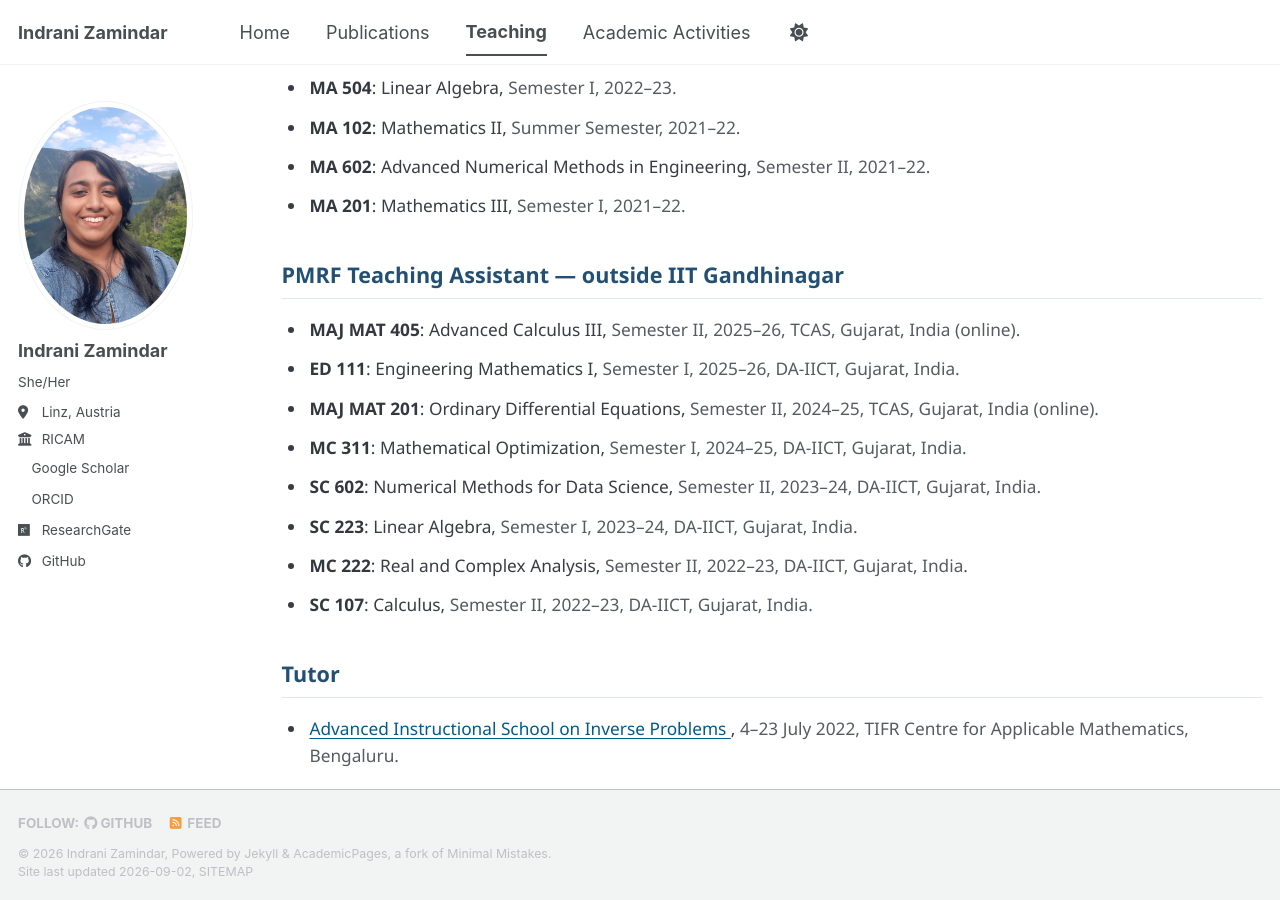
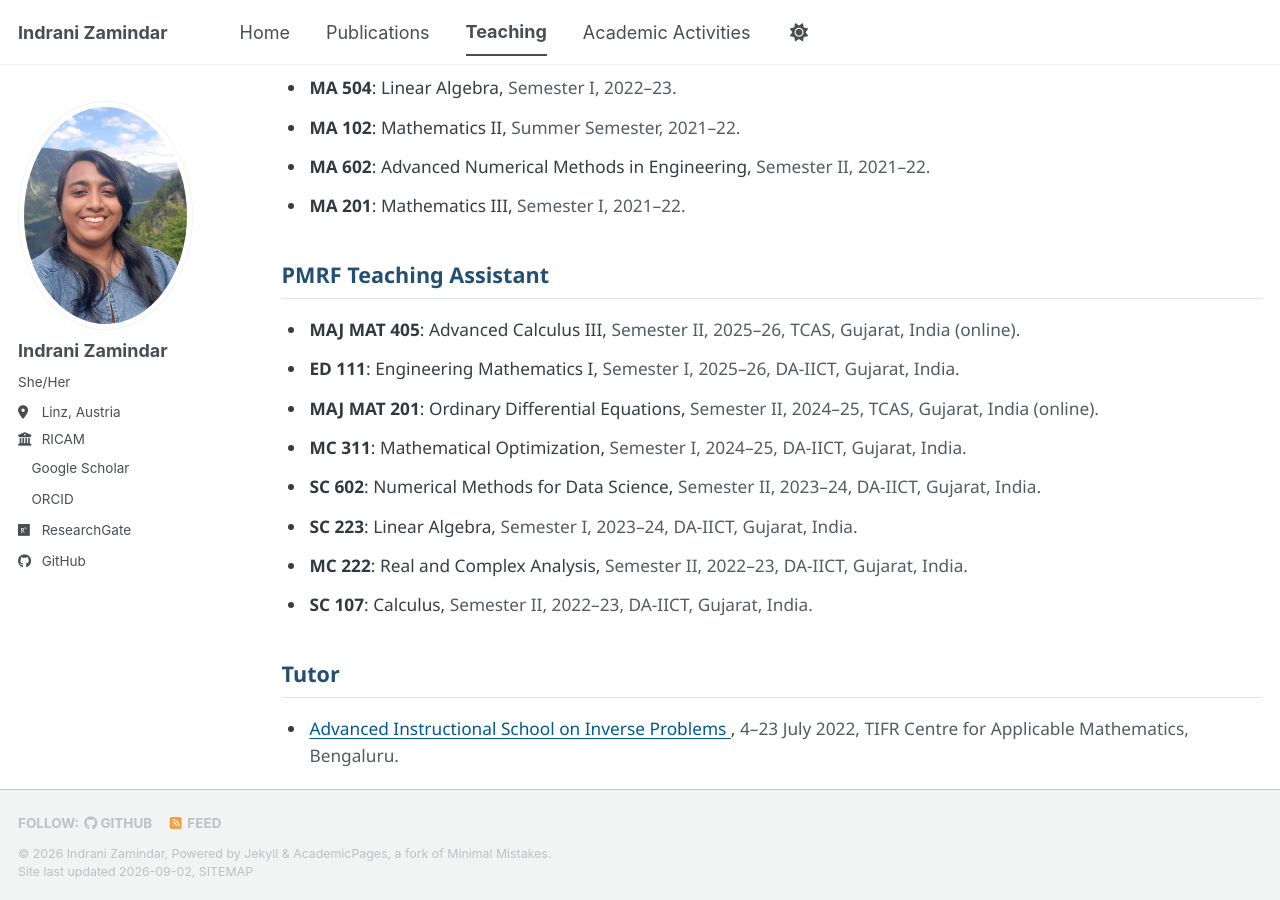
Before and after one commit to izamindar/izamindar.github.io, a Jekyll site: the page built from _pages/teaching.html, in a window 1280 px wide and 900 px high, scrolled down 510 px. Built offline with Jekyll 4.4.1, drawn with Linux system fonts in a browser that asks for light colours; a style sheet for code colours, icons or effects is not loaded.

Commit message:
Update PMRF Teaching Assistant title formatting

```diff
--- a/_pages/teaching.html
+++ b/_pages/teaching.html
@@ -206,7 +206,7 @@ author_profile: true
      ===================================================== -->
 
 <div class="teaching-section-title">
-  PMRF Teaching Assistant  — outside IIT Gandhinagar
+  PMRF Teaching Assistant
 </div>
 
 <ul class="teaching-list">
```
